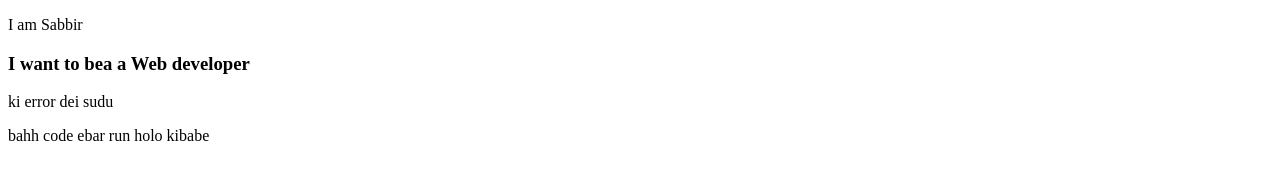
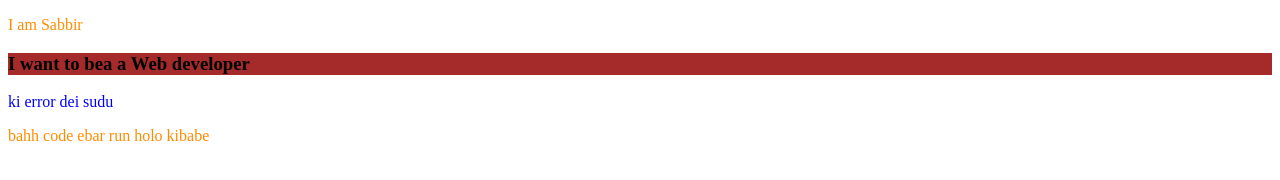
Before and after one commit to mehedihasan543/First-repo, a plain HTML site: page index.html in a window 1280 px wide. Drawn offline with Linux system fonts and the light colour scheme.

Commit message:
Style add

```diff
--- a/index.html
+++ b/index.html
@@ -5,11 +5,12 @@
     <meta http-equiv="X-UA-Compatible" content="IE=edge">
     <meta name="viewport" content="width=device-width, initial-scale=1.0">
     <title>My First GitHub Repo</title>
+    <link rel="stylesheet" href="style.css">
 </head>
 <body>
-    <p>I am Sabbir</p>
+    <p class="g">I am Sabbir</p>
     <h3>I want to bea a Web developer</h3>
     <p>ki error dei sudu</p>
-    <p>bahh code ebar run holo kibabe</p>
+    <p class="g">bahh code ebar run holo kibabe</p>
 </body>
 </html>
--- /dev/null
+++ b/style.css
@@ -0,0 +1,11 @@
+p{
+    color: blue;
+}
+
+h3{
+    background-color: brown;
+}
+
+.g{
+    color: darkorange;
+}
```
